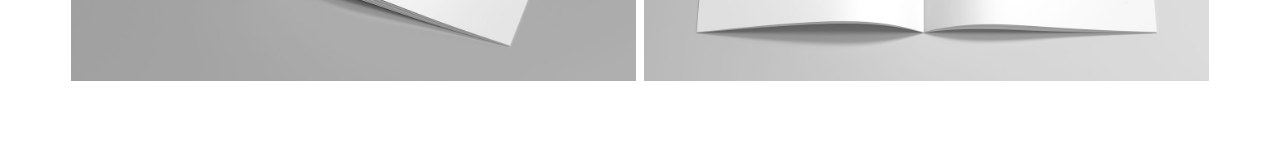
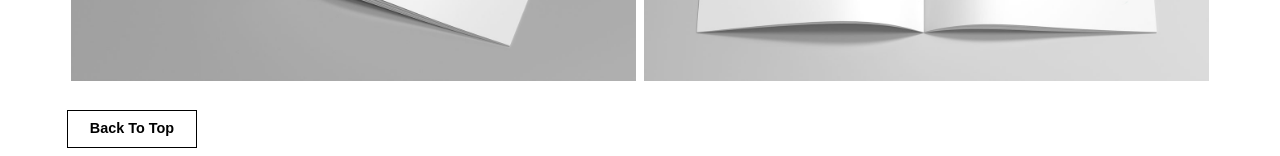
Before and after one commit to DoctorDiLauro/portfolio, a Jekyll site: the page built from cheo.html, in a window 1280 px wide. Shown: the part 3283-3439 px from the top of the page. Built offline with Jekyll 4.4.1, drawn with Linux system fonts in a browser that asks for light colours; before the commit the page ends 3368 px from its top, so only the background shows below that.

Commit message:
fixed nav on portfolio pages

```diff
--- a/cheo.html
+++ b/cheo.html
@@ -44,7 +44,7 @@ title: Chris Di Lauro • CHEO
       <h3 class="push-0">Final<br>Product</h3>
     </div>
 
-    <div class="pad-t push-2 grid">
+    <div class="pad-t push-1-2 grid">
       <div class="island-1-8 pad-t unit xs-1 s-1 m-1-2 l-1-2">
         <img class="img-flex" src="{{site.baseurl}}/images/cheo/mockups/discoveries-spread.jpg" src="">
       </div>
@@ -59,6 +59,10 @@ title: Chris Di Lauro • CHEO
       </div>
     </div>
 
+    <div>
+      <a class="page-button pad-b" href="{{site.baseurl}}/cheo/">Back To Top</a>
+    </div>
+
   </div>
 
   <div class="text">
--- a/css/main.css
+++ b/css/main.css
@@ -112,7 +112,7 @@ html {
 }
 
 nav {
-  position: absolute;
+  position: fixed;
   top: 1em;
   right: .75em;
 }
@@ -138,7 +138,7 @@ h3 {
   line-height: 1.1;
 }
 
-.error-button {
+.page-button {
   text-decoration: none;
   color: #000;
   border: 1px solid #000;
@@ -151,7 +151,7 @@ h3 {
   transition: all ease 400ms;
 }
 
-.error-button:hover {
+.page-button:hover {
   padding: 1em 2em;
 }
 
@@ -275,7 +275,7 @@ h3 {
     font-size: 1.5em;
   }
 
-  .error-button {
+  .page-button {
     float: left;
     font-size: .75rem;
   }
--- a/the-heavy-medicine-band.html
+++ b/the-heavy-medicine-band.html
@@ -82,6 +82,11 @@ title: Chris Di Lauro • The Heavy Medicine Band
     <div class="about-txt">
       <p>The Heavy Medicine band needed packaging design for their new LP. I attempted to create a visual representation of the sounds and themes present on the record.</p>
     </div>
+
+    <div>
+      <a class="page-button pad-b" href="{{site.baseurl}}/the-heavy-medicine-band/">Back To Top</a>
+    </div>
+
   </div>
 
   {% include nav.html %}
```
